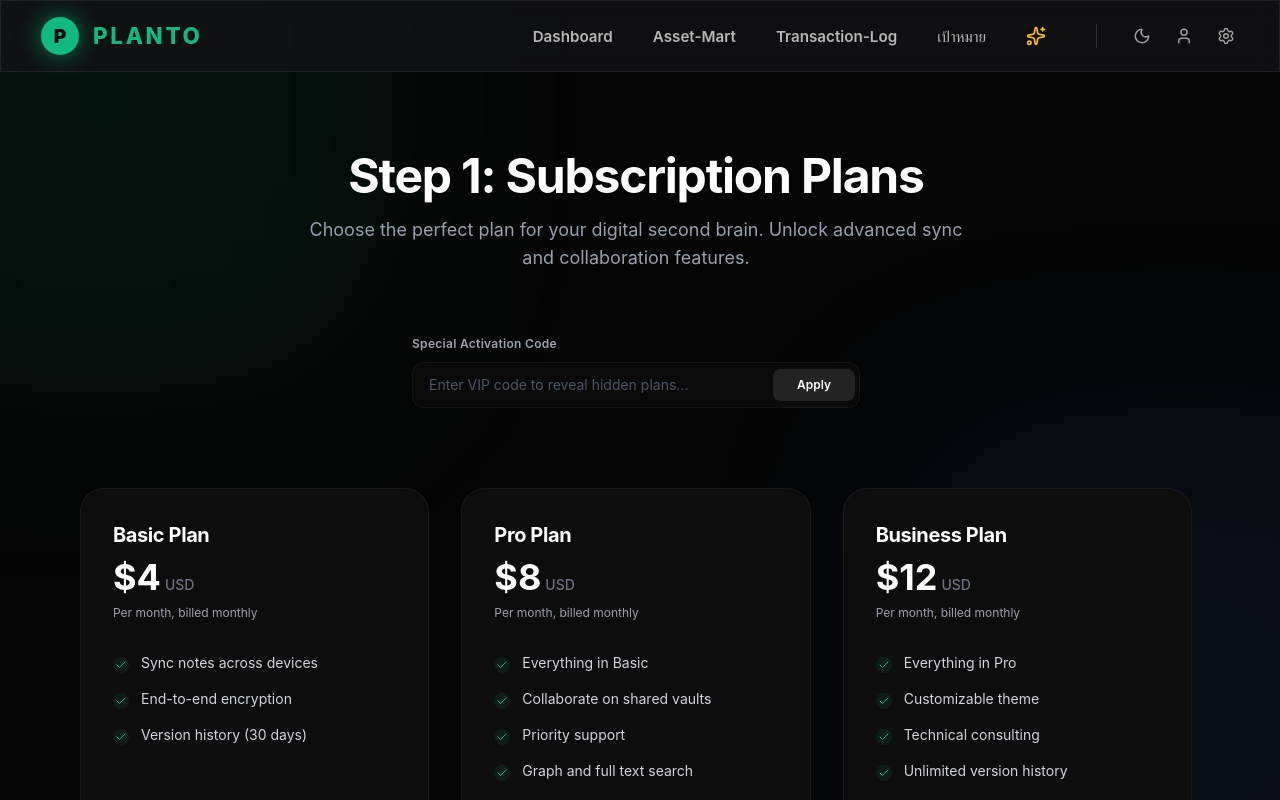
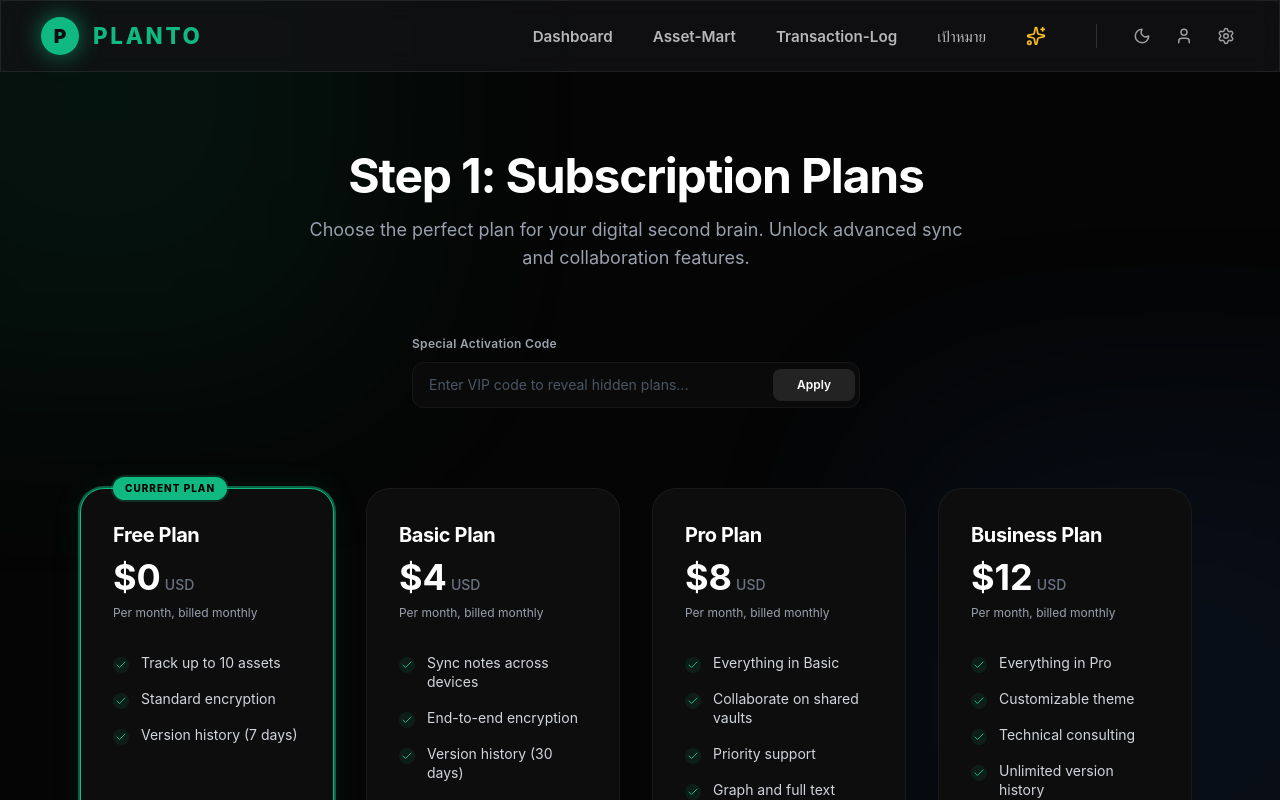
Before and after one commit to Chanon-Su/new_solution, a React (Vite) app: page / in a window 1280 px wide. Both pictures are taken after a click on the item 1036 px from the left and 36 px from the top of the page. Shown: the top 800 px of the page. Built offline with nearby package versions, Linux system fonts and the light colour scheme.

Commit message:
build: subscription plans, add default free plan

```diff
--- a/src/App.tsx
+++ b/src/App.tsx
@@ -14,7 +14,7 @@ import './App.css';
 
 function App() {
   const [activeTab, setActiveTab] = useState('dashboard');
-  const [currentPlanId, setCurrentPlanId] = useState<string | null>(null);
+  const [currentPlanId, setCurrentPlanId] = useState<string | null>('plan-free');
 
   // Mock Data สำหรับงาน UI
   const renderContent = () => {
--- a/src/components/Dashboard/Vis/charts/VisBarChart.tsx
+++ b/src/components/Dashboard/Vis/charts/VisBarChart.tsx
@@ -13,7 +13,7 @@ interface VisBarChartProps {
 }
 
 export const VisBarChart: React.FC<VisBarChartProps> = ({ points, currency = 'THB' }) => (
-  <ResponsiveContainer width="100%" height="100%">
+  <ResponsiveContainer width="100%" height="100%" minWidth={0} minHeight={0}>
     <BarChart data={points} margin={{ top: 8, right: 8, bottom: 8, left: 0 }}>
       <CartesianGrid strokeDasharray="3 3" stroke="#ffffff10" />
       <XAxis dataKey="name" tick={{ fill: '#888', fontSize: 10 }} axisLine={false} tickLine={false} />
@@ -57,7 +57,7 @@ export const VisTargetBarChart: React.FC<VisTargetBarChartProps> = ({ points })
   }));
 
   return (
-    <ResponsiveContainer width="100%" height="100%">
+    <ResponsiveContainer width="100%" height="100%" minWidth={0} minHeight={0}>
       <BarChart data={data} layout="vertical" margin={{ top: 4, right: 40, bottom: 4, left: 8 }}>
         <CartesianGrid strokeDasharray="3 3" stroke="#ffffff10" horizontal={false} />
         <XAxis type="number" domain={[0, 100]} tick={{ fill: '#888', fontSize: 10 }}
--- a/src/components/Dashboard/Vis/charts/VisHistogram.tsx
+++ b/src/components/Dashboard/Vis/charts/VisHistogram.tsx
@@ -10,7 +10,7 @@ interface VisHistogramProps {
 }
 
 const VisHistogram: React.FC<VisHistogramProps> = ({ points }) => (
-  <ResponsiveContainer width="100%" height="100%">
+  <ResponsiveContainer width="100%" height="100%" minWidth={0} minHeight={0}>
     <BarChart data={points} margin={{ top: 8, right: 8, bottom: 24, left: 0 }} barCategoryGap="5%">
       <CartesianGrid strokeDasharray="3 3" stroke="#ffffff10" />
       <XAxis
--- a/src/components/Dashboard/Vis/charts/VisLineChart.tsx
+++ b/src/components/Dashboard/Vis/charts/VisLineChart.tsx
@@ -14,7 +14,7 @@ interface VisLineChartTLogProps {
 }
 
 export const VisLineChartTLog: React.FC<VisLineChartTLogProps> = ({ points, currency = 'THB' }) => (
-  <ResponsiveContainer width="100%" height="100%">
+  <ResponsiveContainer width="100%" height="100%" minWidth={0} minHeight={0}>
     <LineChart data={points} margin={{ top: 8, right: 8, bottom: 8, left: 0 }}>
       <defs>
         <linearGradient id="lineGrad" x1="0" y1="0" x2="0" y2="1">
@@ -68,7 +68,7 @@ export const VisLineChartAsset: React.FC<VisLineChartAssetProps> = ({ points, sy
           {isUp ? '▲' : '▼'} {Math.abs(((currentPrice - firstPrice) / firstPrice) * 100).toFixed(2)}%
         </span>
       </div>
-      <ResponsiveContainer width="100%" height="75%">
+      <ResponsiveContainer width="100%" height="75%" minWidth={0} minHeight={0}>
         <LineChart data={points} margin={{ top: 4, right: 4, bottom: 4, left: 0 }}>
           <defs>
             <linearGradient id={`assetGrad-${symbol}`} x1="0" y1="0" x2="0" y2="1">
--- a/src/components/Dashboard/Vis/charts/VisPieChart.tsx
+++ b/src/components/Dashboard/Vis/charts/VisPieChart.tsx
@@ -10,7 +10,7 @@ interface VisPieChartProps {
 }
 
 const VisPieChart: React.FC<VisPieChartProps> = ({ points, currency = 'THB' }) => (
-  <ResponsiveContainer width="100%" height="100%">
+  <ResponsiveContainer width="100%" height="100%" minWidth={0} minHeight={0}>
     <PieChart>
       <Pie
         data={points}
--- a/src/components/Dashboard/Vis/charts/VisTreeMap.tsx
+++ b/src/components/Dashboard/Vis/charts/VisTreeMap.tsx
@@ -30,7 +30,7 @@ const CustomContent = ({ x, y, width, height, name, value, color }: any) => {
 };
 
 const VisTreeMap: React.FC<VisTreeMapProps> = ({ points, currency = 'THB' }) => (
-  <ResponsiveContainer width="100%" height="100%">
+  <ResponsiveContainer width="100%" height="100%" minWidth={0} minHeight={0}>
     <Treemap
       data={points.map(p => ({ ...p, size: p.value }))}
       dataKey="size"
--- a/src/components/Subscription/PricingCard.tsx
+++ b/src/components/Subscription/PricingCard.tsx
@@ -92,20 +92,19 @@ const PricingCard: React.FC<PricingCardProps> = ({
   onCardClick,
   currentPlanRank
 }) => {
-  const isVisuallyActive = isCurrent || isSelected;
+
 
   return (
     <div
       onClick={() => !isCurrent && onCardClick(plan.id)}
       className={`
-        relative flex flex-col p-8 bg-[#0D0D0D] border rounded-3xl transition-all duration-300 group
-        ${!isCurrent ? 'cursor-pointer' : 'cursor-default'}
-        hover:shadow-[0_20px_50px_rgba(0,0,0,0.5)]
-        ${isVisuallyActive
-          ? 'border-[#10B981] ring-2 ring-[#10B981]/50 shadow-[0_0_30px_rgba(16,185,129,0.1)]'
-          : !hasAnySelected
-            ? 'border-white/[0.05] hover:border-[#10B981] hover:ring-2 hover:ring-[#10B981]/50'
-            : 'border-white/[0.05]'}
+        relative flex flex-col p-8 rounded-3xl transition-all duration-500 group border
+        ${isCurrent
+          ? 'cursor-default border-[#10B981] ring-2 ring-[#10B981]/50 shadow-[0_0_30px_rgba(16,185,129,0.1)] bg-[#0D0D0D]'
+          : 'cursor-pointer border-white/[0.05]'}
+        ${isSelected
+          ? 'bg-white/[0.12] brightness-125 shadow-[0_20px_80px_rgba(0,0,0,0.6)] z-10 scale-[1.02]'
+          : 'bg-[#0D0D0D] hover:bg-white/[0.05] hover:brightness-110'}
       `}
     >
       {isCurrent && (
--- a/src/components/Subscription/SubscriptionSelector.tsx
+++ b/src/components/Subscription/SubscriptionSelector.tsx
@@ -91,7 +91,7 @@ const SubscriptionSelector: React.FC<SubscriptionSelectorProps> = ({ currentPlan
         )}
 
         {/* Standard Plans Grid */}
-        <div className="grid grid-cols-1 md:grid-cols-2 lg:grid-cols-3 gap-8 mb-20">
+        <div className="grid grid-cols-1 md:grid-cols-2 lg:grid-cols-4 gap-8 mb-20">
           {STATIC_PLANS.map((plan) => (
             <PricingCard
               key={plan.id}
--- a/src/components/Subscription/planData.ts
+++ b/src/components/Subscription/planData.ts
@@ -1,6 +1,15 @@
 import type { SubscriptionPlan } from '../../types';
 
 export const STATIC_PLANS: SubscriptionPlan[] = [
+  {
+    id: 'plan-free',
+    title: 'Free Plan',
+    description: 'Essential features for personal tracking',
+    features: ['Track up to 10 assets', 'Standard encryption', 'Version history (7 days)'],
+    billing: { monthlyPrice: 0, yearlyPrice: 0, currency: 'USD' },
+    type: 'standard',
+    rank: 0
+  },
   {
     id: 'plan-basic',
     title: 'Basic Plan',
```
